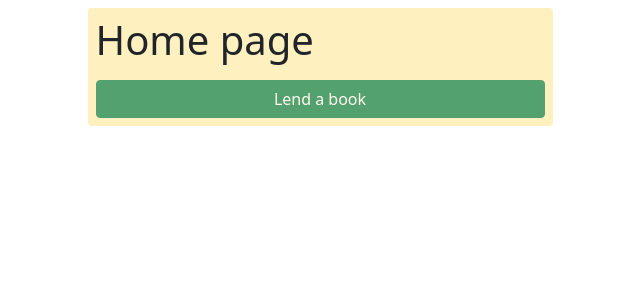
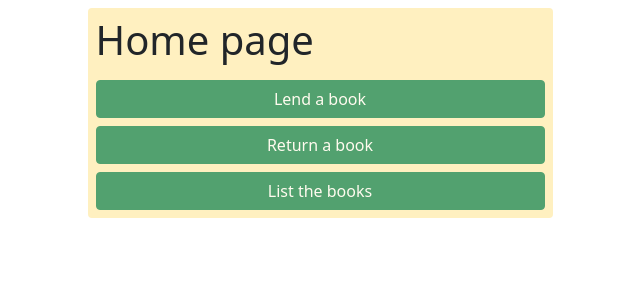
Before and after one commit to xaviermignot/book-lender-app, a Vue app in the folder src/book-lender-front/: page / in a window 1280 px wide. Shown: the top 300 px of the page, without its empty margins (320-960 px from the left). Built offline with nearby package versions, Linux system fonts and the light colour scheme; no server answers.

Commit message:
feat: Update routing

```diff
--- a/src/book-lender-front/src/components/QrCodeScanner.vue
+++ b/src/book-lender-front/src/components/QrCodeScanner.vue
@@ -30,7 +30,7 @@ export default defineComponent({
       this.$emit('result', decodedText, decodedResult);
     },
     onScanError(errorMessage: string, error: Html5QrcodeError) {
-
+      this.$emit('error', errorMessage, error);
     }
   }
 })
--- a/src/book-lender-front/src/router/index.ts
+++ b/src/book-lender-front/src/router/index.ts
@@ -1,8 +1,12 @@
 import { createRouter, createWebHistory } from 'vue-router'
 import HomeView from '../views/HomeView.vue'
 import LendBookView from '../views/LendBookView.vue'
-import ScanIsbnView from '../views/Lend/ScanIsbnView.vue'
-import ManualSearchView from '../views/Lend/ManualSearchView.vue'
+import LendBookScanView from '../views/Lend/LendBookScanView.vue'
+import LendBookSearchView from '../views/Lend/LendBookSearchView.vue'
+import ReturnBookView from '../views/ReturnBookView.vue'
+import ReturnBookScanView from '../views/Return/ReturnBookScanView.vue'
+import ReturnBookListView from '../views/Return/ReturnBookListView.vue'
+import ListAllBooksView from '../views/ListAllBooksView.vue'
 
 const router = createRouter({
   history: createWebHistory(import.meta.env.BASE_URL),
@@ -20,12 +24,32 @@ const router = createRouter({
     {
       path: '/lend/scan',
       name: 'lend-book-scan',
-      component: ScanIsbnView
+      component: LendBookScanView
     },
     {
       path: '/lend/search',
       name: 'lend-book-search',
-      component: ManualSearchView
+      component: LendBookSearchView
+    },
+    {
+      path: '/return',
+      name: 'return-book',
+      component: ReturnBookView
+    },
+    {
+      path: '/return/scan',
+      name: 'return-book-scan',
+      component: ReturnBookScanView
+    },
+    {
+      path: '/return/list',
+      name: 'return-book-list',
+      component: ReturnBookListView
+    },
+    {
+      path: '/list',
+      name: 'list-all-books',
+      component: ListAllBooksView
     }
   ],
   linkActiveClass: "btn btn-primary",
--- a/src/book-lender-front/src/views/HomeView.vue
+++ b/src/book-lender-front/src/views/HomeView.vue
@@ -5,4 +5,6 @@ import MenuLinkButton from '../components/MenuLinkButton.vue'
 <template>
   <h1>Home page</h1>
   <MenuLinkButton to="/lend">Lend a book</MenuLinkButton>
+  <MenuLinkButton to="/return">Return a book</MenuLinkButton>
+  <MenuLinkButton to="/list">List the books</MenuLinkButton>
 </template>
--- a/src/book-lender-front/src/views/Lend/ScanIsbnView.vue
+++ b/src/book-lender-front/src/views/Lend/LendBookScanView.vue
@@ -8,7 +8,7 @@ function onScan(decodedText: String, decodedResult: String) {
 </script>
 
 <template>
-  <h1>Scan a book</h1>
+  <h1>Scan a book to lend</h1>
   <QrCodeScanner :qrbox="250" :fps="10" @result="onScan"></QrCodeScanner>
   <MenuLinkButton to="/lend">Back</MenuLinkButton>
 </template>
--- /dev/null
+++ b/src/book-lender-front/src/views/ListAllBooksView.vue
@@ -0,0 +1,8 @@
+<script setup lang="ts">
+import MenuLinkButton from '../components/MenuLinkButton.vue'
+</script>
+
+<template>
+  <h1>List of all books</h1>
+  <MenuLinkButton to="/">Back</MenuLinkButton>
+</template>
--- /dev/null
+++ b/src/book-lender-front/src/views/Return/ReturnBookListView.vue
@@ -0,0 +1,8 @@
+<script setup lang="ts">
+import MenuLinkButton from '../../components/MenuLinkButton.vue'
+</script>
+
+<template>
+  <h1>Return a book from the list</h1>
+  <MenuLinkButton to="/return">Back</MenuLinkButton>
+</template>
--- /dev/null
+++ b/src/book-lender-front/src/views/Return/ReturnBookScanView.vue
@@ -0,0 +1,8 @@
+<script setup lang="ts">
+import MenuLinkButton from '../../components/MenuLinkButton.vue'
+</script>
+
+<template>
+  <h1>Scan a returned book</h1>
+  <MenuLinkButton to="/return">Back</MenuLinkButton>
+</template>
--- /dev/null
+++ b/src/book-lender-front/src/views/ReturnBookView.vue
@@ -0,0 +1,10 @@
+<script setup lang="ts">
+import MenuLinkButton from '../components/MenuLinkButton.vue'
+</script>
+
+<template>
+  <h1>Return a book</h1>
+  <MenuLinkButton to="/return/scan">Scan ISBN</MenuLinkButton>
+  <MenuLinkButton to="/return/list">Select from the list</MenuLinkButton>
+  <MenuLinkButton to="/">Back</MenuLinkButton>
+</template>
```
Also changed, not shown: src/book-lender-front/src/views/Lend/LendBookListView.vue (added, +8 -0 lines), src/book-lender-front/src/views/Lend/LendBookSearchView.vue (renamed from src/book-lender-front/src/views/Lend/ManualSearchView.vue).
